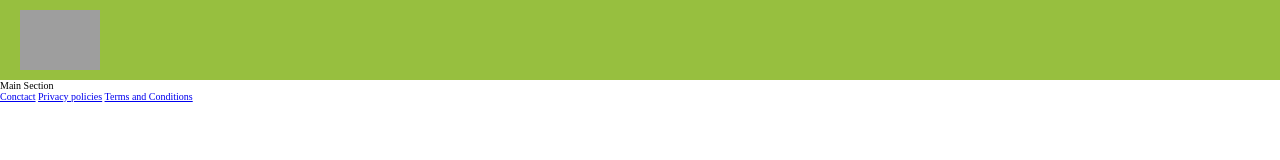
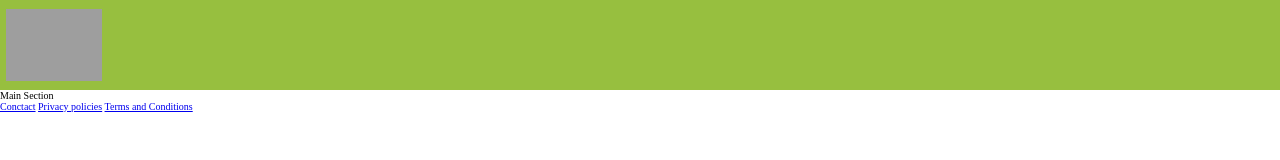
Before and after one commit to adonyssantos/platzi-video, a plain HTML site: page index.html in a window 1280 px wide. Drawn offline with Linux system fonts and the light colour scheme; grey boxes are pictures that could not be loaded.

Commit message:
style: Change PX by relative measurements

```diff
--- a/style.css
+++ b/style.css
@@ -12,17 +12,17 @@ html {
 /* Header */
 header {
   width: 100vw;
-  height: 80px;
+  height: 7vw;
   background: #97bf3f;
 }
 
 header .logo {
   display: flex;
   align-items: center;
-  height: 80px;
-  margin-left: 20px;
+  height: 100%;
+  margin-left: .5%;
 }
 
 header .logo img {
-  height: 60px;
+  height: 80%;
 }
```
